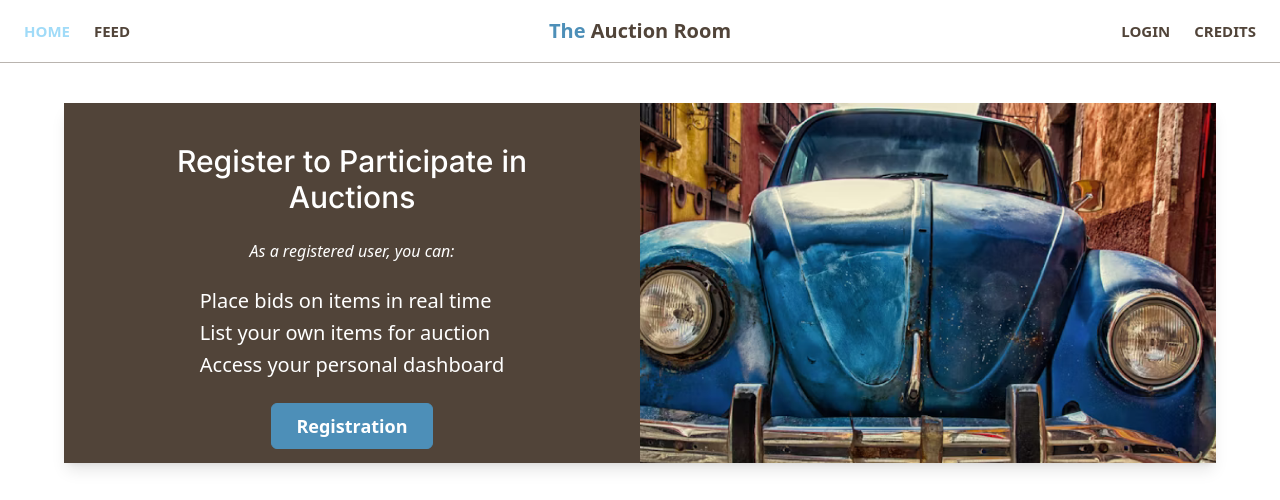
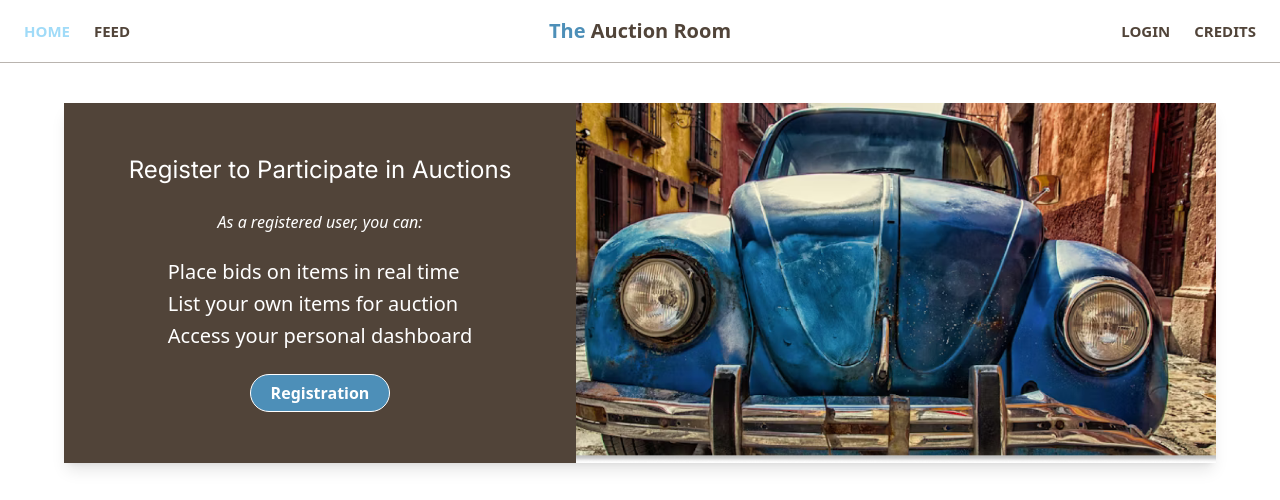
Before and after one commit to T0nj3/auction-room, a website with bundled scripts: page index.html in a window 1280 px wide. Shown: the top 500 px of the page. Built offline with nearby package versions, Linux system fonts and the light colour scheme; no server answers.

Commit message:
font styles for hero section is complete, missing the gap under the picture to match the text

```diff
--- a/index.html
+++ b/index.html
@@ -49,15 +49,16 @@
 
   <!-- Hero seksjonen -->
   <section class="max-w-6xl mx-auto my-10 overflow-hidden shadow-lg">
-    <div class="relative md:grid md:grid-cols-2 md:h-[360px]">
+    <div class="relative md:grid md:grid-cols-[1fr_1.25fr] md:h-[360px]">
 
+      <!-- Mobilvisning -->
       <img src="assets/heroindex.png" alt="Blue Car" class="absolute inset-0 w-full h-full object-cover md:hidden" />
       <div class="absolute inset-0 bg-brown/70 backdrop-blur-sm md:hidden"></div>
 
-      <!-- Innhold -->
+      <!-- Venstre tekst -->
       <div class="relative z-10 flex items-center justify-center px-6 py-10 text-white md:static md:bg-brown md:text-white">
         <div class="text-center space-y-6 max-w-md">
-          <h2 class="text-h2 font-heading font-medium">Register to Participate in Auctions</h2>
+          <h2 class="text-h3 font-heading font-extralight">Register to Participate in Auctions</h2>
           <p class="italic text-text-light textBase">As a registered user, you can:</p>
           <ul class="text-text-light text-textLg space-y-1 text-left mx-auto w-fit">
             <li>Place bids on items in real time</li>
@@ -65,12 +66,13 @@
             <li>Access your personal dashboard</li>
           </ul>
           <a href="../auth/register.html"
-             class="bg-button-prime text-white text-lg font-bold px-6 py-2 rounded-md hover:bg-white hover:text-button-prime border border-button-prime transition inline-block">
+             class="bg-button-prime text-white text-base font-bold px-5 py-1.5 rounded-full border-white hover:bg-white hover:text-button-prime border border-button-prime transition inline-block">
             Registration
           </a>
         </div>
       </div>
 
+      <!-- Desktop bilde -->
       <div class="hidden md:block h-full w-full">
         <img src="./assets/heroindex.png" alt="Blue Car" class="w-full h-full object-cover" />
       </div>
```
Also changed, not shown: css/output.css.
